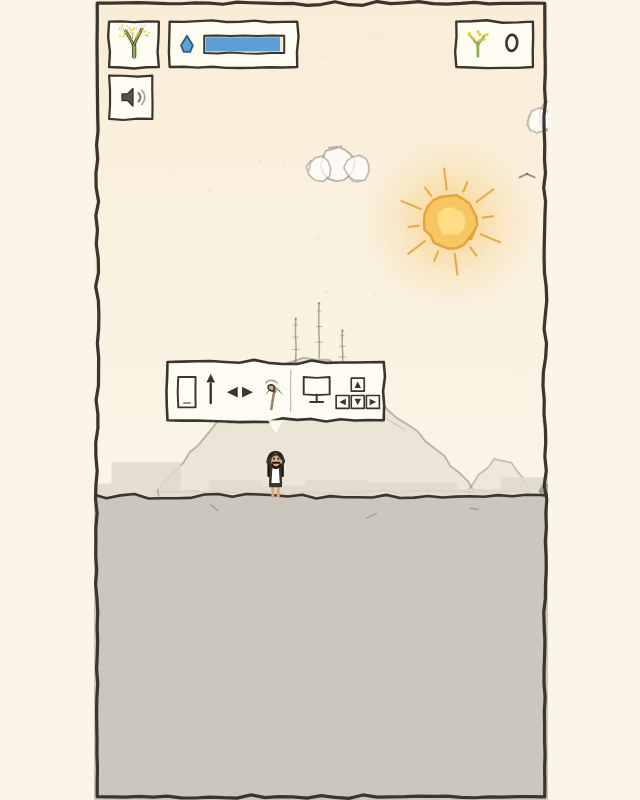
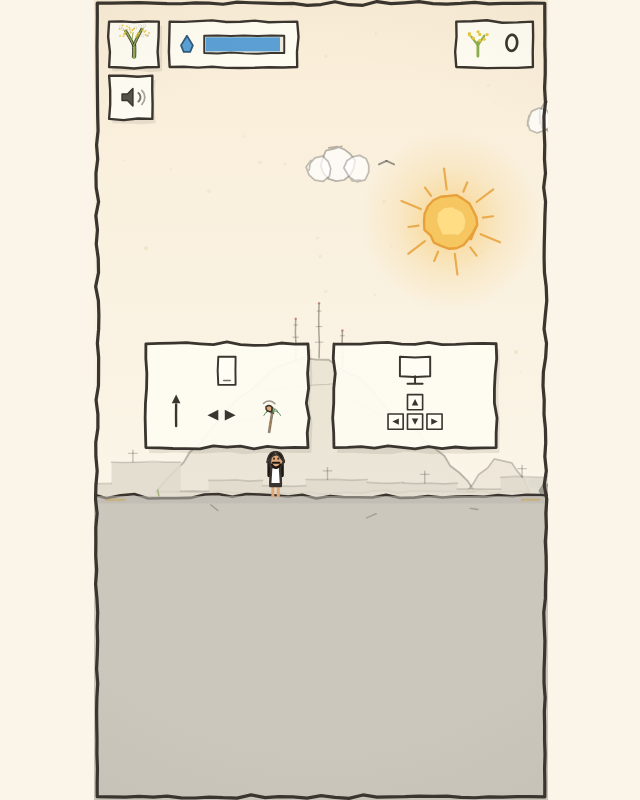
Before and after one commit to lifeaquaticwithstevezissou/la-odisea-de-odiseo, a plain HTML site: page index.html in a window 1280 px wide. Both pictures are taken after a click on the button "EMPEZAR". Shown: the whole page, without its empty margins (319-959 px from the left). Drawn offline with Linux system fonts and the light colour scheme; animation ran at ten frames a second.

Commit message:
Visual polish: centered two-card tutorial, symmetric share/reload buttons with hover+press fx, unified skyline art, richer background life

```diff
--- a/game.js
+++ b/game.js
@@ -433,11 +433,23 @@ function setPtrZone(id,z){
 }
 function releasePtr(id){ if(ptrZones.delete(id)) recomputeVk(); }
 function inRect(lx,ly,r){ return lx>=r.x-6&&lx<=r.x+r.w+6&&ly>=r.y-6&&ly<=r.y+r.h+6; }
-// album layout rects (keep in sync with drawAlbum's card grid)
-const ALBSHOT={x:VW/2-23,y:VH-70,w:46,h:46};
-const ALBREL={x:VW/2-93,y:VH-70,w:46,h:46};   // reload (restart run) in the album
-const OVERREL={x:VW/2-100,y:565,w:46,h:46};   // reload on the death screen, left of the shot button
+// album layout rects (keep in sync with drawAlbum's card grid).
+// bottom action pairs sit symmetric around the center line
+const ALBREL={x:VW/2-58,y:VH-70,w:46,h:46};   // reload (restart run) in the album
+const ALBSHOT={x:VW/2+12,y:VH-70,w:46,h:46};  // share, right of reload
+const OVERREL={x:VW/2-58,y:562,w:46,h:46};    // reload on the death screen
+const OVERSHARE={x:VW/2+12,y:562,w:46,h:46};  // share, right of reload
 const BIGALB={x:VW/2-80,y:405,w:160,h:70}; // death-screen shortcut to the tree album
+// hover / press feedback for every canvas button
+let hoverBtn=null, pressBtn=null, pressT=0;
+function visibleButtons(){
+  const L=[];
+  if(state!=='caught'){ L.push(['alb',ALB],['mute',MUTE]); }
+  if(state==='album'){ if(infoKind) L.push(['ishot',INFOSHOT]); else L.push(['arel',ALBREL],['ashot',ALBSHOT]); }
+  if(state==='over'&&btnsShown){ L.push(['orel',OVERREL],['oshot',OVERSHARE],['balb',BIGALB]); }
+  return L;
+}
+function buttonAt(lx,ly){ for(const [k,r] of visibleButtons()) if(inRect(lx,ly,r)) return k; return null; }
 const INFOCARD={x:46,y:150,w:VW-92,h:400};
 const INFOSHOT={x:INFOCARD.x+INFOCARD.w-58,y:INFOCARD.y+INFOCARD.h-58,w:46,h:46};
 function cardAt(lx,ly){
@@ -449,12 +461,21 @@ function cardAt(lx,ly){
   }
   return -1;
 }
-function downloadShot(){
-  cv.toBlob(b=>{
+function shareShot(){
+  sfxShutter();
+  cv.toBlob(async b=>{
     if(!b) return;
+    // native share sheet where available (phones); silent fallback to download
+    try{
+      const f=new File([b],'la-odisea-de-odiseo.png',{type:'image/png'});
+      if(navigator.canShare&&navigator.canShare({files:[f]})){
+        await navigator.share({files:[f],title:'La odisea de Odiseo'});
+        return;
+      }
+    }catch(err){ if(err&&err.name==='AbortError') return; }
     const a=document.createElement('a');
     a.href=URL.createObjectURL(b);
-    a.download='sonoran-doodle.png';
+    a.download='la-odisea-de-odiseo.png';
     a.click();
     setTimeout(()=>URL.revokeObjectURL(a.href),5000);
   });
@@ -463,15 +484,17 @@ cv.addEventListener('pointerdown',e=>{
   if(e.pointerType==='touch'&&e.cancelable) e.preventDefault(); // no browser gestures, ever
   initAudio();                        // unlock audio on the first touch gesture
   const [lx,ly]=toLogical(e);
+  const bk=buttonAt(lx,ly);
+  if(bk){ pressBtn=bk; pressT=0.16; } // press squish on whichever button was hit
   if(state!=='caught'&&inRect(lx,ly,MUTE)){ toggleMute(); sfxClick(); return; }
   if(state!=='caught'&&inRect(lx,ly,ALB)){ toggleAlbum(); return; }
   if(state==='album'){
     if(infoKind){
-      if(inRect(lx,ly,INFOSHOT)) downloadShot();
+      if(inRect(lx,ly,INFOSHOT)) shareShot();
       else infoKind=null;          // tap anywhere else closes the info card
       return;
     }
-    if(inRect(lx,ly,ALBSHOT)){ downloadShot(); return; }
+    if(inRect(lx,ly,ALBSHOT)){ shareShot(); return; }
     if(inRect(lx,ly,ALBREL)){ restartRun(); return; }
     const ci=cardAt(lx,ly);
     if(ci>=0&&(treeCounts[NATIVES[ci]]||0)>0){ infoKind=NATIVES[ci]; return; }
@@ -481,6 +504,7 @@ cv.addEventListener('pointerdown',e=>{
   if(state==='over'){
     if(!btnsShown&&overPlan) overT=overPlan.btnsAt+0.01;      // first tap skips the reveal
     else if(inRect(lx,ly,OVERREL)) restartRun();              // reload button
+    else if(inRect(lx,ly,OVERSHARE)) shareShot();             // share button
     else if(inRect(lx,ly,BIGALB)) toggleAlbum();              // big album button
     else restartRun();                                        // any other tap restarts
     return;
@@ -496,6 +520,7 @@ cv.addEventListener('pointerdown',e=>{
 });
 cv.addEventListener('pointermove',e=>{
   const [lx,ly]=toLogical(e);
+  hoverBtn=buttonAt(lx,ly);                                   // button hover feedback
   if(state==='album'){ hoverCard=cardAt(lx,ly); return; }     // card hover lift
   // only react to PRESSED pointers (in ptrSwipe). Otherwise a hovering mouse
   // with no button held would keep steering the character around.
@@ -767,11 +792,23 @@ function drawGround(){
   for(let i=1;i<pts.length;i++) jseg(pts[i-1][0],pts[i-1][1],pts[i][0],pts[i][1],edgeSeed(i-1),2.4);
   ink(2.4);
 
+  // sidewalk edge: a subtle darker band along the top of the concrete
+  for(const s of vis){
+    ctx.beginPath();
+    ctx.moveTo(s.x0,s.y); ctx.lineTo(s.x1,s.y);
+    ctx.lineTo(s.x1,s.y+7); ctx.lineTo(s.x0,s.y+7); ctx.closePath();
+    fillA('#bdb9af',0.55);
+  }
   for(const s of vis){
     for(let x=Math.ceil(s.x0/48)*48;x<s.x1;x+=48){
       const r=sr(x*7+worldSeed);
       if(r<0.3){ skLine(x,s.y+srr(x,8,26),x+srr(x+1,5,10),s.y+srr(x+2,10,30),x|0,1); ink(1.2,C.ink,0.3); }
       else if(r<0.55){ skLine(x,s.y,x+srr(x+3,-3,3),s.y-srr(x+4,5,10),x|0,0.8); ink(1.4,'#9aa86b',0.8); }
+      else if(r<0.68){ skLine(x,s.y+3.5,x+16,s.y+3.5,(x|0)+5,0.4); ink(2.2,'#c9a23c',0.4); } // painted curb dash
+      else if(r<0.75){ // manhole cover
+        ctx.beginPath(); ctx.ellipse(x,s.y+16,7,3,0,0,7); fillA('#a8a49a',0.8);
+        skEllipse(x,s.y+16,7,3,(x|0)+6); ink(1.3,C.ink,0.3);
+      }
     }
   }
 }
@@ -1322,43 +1359,57 @@ function drawCrown(x,y,w){
   skPath([[x-w/2,y],[x-w/2,y-h*0.7],[x-w/4,y-h*0.4],[x,y-h],[x+w/4,y-h*0.4],[x+w/2,y-h*0.7],[x+w/2,y]],(x|0)+7,0.8,true);
   fillA(C.gold); ink(1.8);
 }
-function drawShotBtn(r,seed){
+// every canvas button flows through here: soft shadow at rest, lift on hover,
+// squish on press -- consistent tactile feel across the whole UI
+function chipFx(key,r,seed,inner){
+  const hov=hoverBtn===key, prs=pressBtn===key;
+  const s=prs?0.9:hov?1.07:1;
+  const cx=r.x+r.w/2, cy=r.y+r.h/2;
+  ctx.save();
+  ctx.translate(cx,cy); ctx.scale(s,s); ctx.translate(-cx,-cy);
+  const dy=hov&&!prs?-2:0;
+  ctx.translate(0,dy);
+  skPath([[r.x+3,r.y+4-dy],[r.x+r.w+3,r.y+4-dy],[r.x+r.w+3,r.y+r.h+4-dy],[r.x+3,r.y+r.h+4-dy]],seed+9,1.2,true);
+  fillA(C.ink,hov?0.16:0.10);
   skPath([[r.x,r.y],[r.x+r.w,r.y],[r.x+r.w,r.y+r.h],[r.x,r.y+r.h]],seed,1.4,true);
-  fillA('#fffdf4',0.95); ink(2.2);
-  const cx=r.x+r.w/2;
-  skLine(cx,r.y+10,cx,r.y+24,seed+1,0.5); ink(2.6);
-  skPath([[cx-5,r.y+20],[cx+5,r.y+20],[cx,r.y+28]],seed+2,0.4,true); fillA(C.ink);
-  skLine(r.x+11,r.y+r.h-11,r.x+r.w-11,r.y+r.h-11,seed+3,0.5); ink(2.6);
-}
-function drawReloadBtn(r,seed){
-  skPath([[r.x,r.y],[r.x+r.w,r.y],[r.x+r.w,r.y+r.h],[r.x,r.y+r.h]],seed,1.4,true);
-  fillA('#fffdf4',0.95); ink(2.2);
-  const cx=r.x+r.w/2, cy=r.y+r.h/2;
+  fillA(hov?'#ffffff':'#fffdf4',0.96); ink(hov?2.8:2.2);
+  inner(cx,cy,r);
+  ctx.restore();
+}
+function drawShareBtn(r,key,seed){
+  chipFx(key,r,seed,(cx,cy)=>{
+    // share: a box with an arrow flying out the top
+    skPath([[cx-8,cy+1],[cx-8,cy+10],[cx+8,cy+10],[cx+8,cy+1]],seed+2,0.6); ink(2.2);
+    skLine(cx,cy+4,cx,cy-9,seed+3,0.5); ink(2.4);
+    skPath([[cx-5,cy-6],[cx+5,cy-6],[cx,cy-13]],seed+4,0.4,true); fillA(C.ink);
+  });
+}
+function drawReloadBtn(r,key,seed){
+  chipFx(key,r,seed,(cx,cy)=>{
     ctx.beginPath(); ctx.arc(cx,cy,9,-0.5,4.3); ink(2.6);
     skPath([[cx+12,cy-9],[cx+3,cy-8],[cx+9,cy-1]],seed+1,0.4,true); fillA(C.ink);
+  });
 }
 function drawAlbumBtn(){
   if(state==='caught') return;
-  skPath([[ALB.x,ALB.y],[ALB.x+ALB.w,ALB.y],[ALB.x+ALB.w,ALB.y+ALB.h],[ALB.x,ALB.y+ALB.h]],881,1.4,true);
-  fillA('#fffdf4',0.92); ink(2.2);
+  chipFx('alb',ALB,881,(cx,cy)=>{
     if(state==='album'){
       skLine(ALB.x+14,ALB.y+14,ALB.x+ALB.w-14,ALB.y+ALB.h-14,882,0.8); ink(2.8);
       skLine(ALB.x+ALB.w-14,ALB.y+14,ALB.x+14,ALB.y+ALB.h-14,883,0.8); ink(2.8);
     } else {
-    ctx.save(); ctx.translate(ALB.x+ALB.w/2,ALB.y+ALB.h-9); ctx.scale(0.44,0.44); drawPaloVerde(77); ctx.restore();
-  }
+      ctx.save(); ctx.translate(cx,ALB.y+ALB.h-9); ctx.scale(0.44,0.44); drawPaloVerde(77); ctx.restore();
+    }
+  });
 }
 function drawMuteBtn(){
   if(state==='caught') return;
-  const b=MUTE, cx=b.x+b.w/2, cy=b.y+b.h/2;
-  skPath([[b.x,b.y],[b.x+b.w,b.y],[b.x+b.w,b.y+b.h],[b.x,b.y+b.h]],884,1.2,true);
-  fillA('#fffdf4',0.92); ink(2);
-  // little speaker
+  chipFx('mute',MUTE,884,(cx,cy)=>{
     skPath([[cx-8,cy-3],[cx-3,cy-3],[cx+2,cy-8],[cx+2,cy+8],[cx-3,cy+3],[cx-8,cy+3]],885,0.6,true);
     fillA(C.ink,0.85); ink(1.4);
     if(muted){ skLine(cx+5,cy-6,cx+12,cy+6,886,0.6); ink(2.4,C.alert); } // slash when muted
     else { ctx.beginPath(); ctx.arc(cx+4,cy,5,-0.9,0.9); ink(1.8,C.ink,0.7);
            ctx.beginPath(); ctx.arc(cx+4,cy,9,-0.8,0.8); ink(1.6,C.ink,0.45); } // sound waves
+  });
 }
 function drawTitle(){
   // logo title -- the top of the visual hierarchy on the start screen, sitting
@@ -1402,44 +1453,48 @@ function drawGoodBoyLogo(cx,cy){
   ctx.textAlign='center';
 }
 function drawTutorial(){
-  // iconographic controls hint above the character, shown for a few seconds
-  // after starting a run. Left: phone (swipe up / hold sides / hold palm).
-  // Right: pc (arrow keys). Fades out over its final second.
+  // two separate control cards, centered in the window: phone | pc.
+  // Fades out over its final second.
   const a=Math.min(1,tutT);
-  const px=player.x, py=player.feet-96;
-  skPath([[px-100,py-28],[px+100,py-28],[px+100,py+26],[px-100,py+26]],9101,2,true);
-  fillA('#fffdf4',0.94*a); ink(2.4,C.ink,a);
-  skPath([[px-7,py+26],[px+7,py+26],[px,py+38]],9102,0.6,true); fillA('#fffdf4',0.94*a);
+  const cy=318, cw=150, ch=96, gap=24;
+  const lx0=VW/2-gap/2-cw, rx0=VW/2+gap/2;
+  const card=(x,seed)=>{
+    skPath([[x+3,cy+5],[x+cw+3,cy+5],[x+cw+3,cy+ch+5],[x+3,cy+ch+5]],seed+9,1.4,true); fillA(C.ink,0.10*a);
+    skPath([[x,cy],[x+cw,cy],[x+cw,cy+ch],[x,cy+ch]],seed,1.8,true);
+    fillA('#fffdf4',0.94*a); ink(2.6,C.ink,a);
+  };
   const tri=(x,y,d,s)=>{
     const t=d==='l'?[[x+s,y-s],[x+s,y+s],[x-s,y]]:d==='r'?[[x-s,y-s],[x-s,y+s],[x+s,y]]
           :d==='u'?[[x-s,y+s],[x+s,y+s],[x,y-s]]:[[x-s,y-s],[x+s,y-s],[x,y+s]];
     skPath(t,((x*3+y*7)|0),0.3,true); fillA(C.ink,a);
   };
-  // phone glyph
-  skPath([[px-90,py-14],[px-74,py-14],[px-74,py+14],[px-90,py+14]],9104,0.8,true);
+  // ---- left card: phone ----
+  card(lx0,9101);
+  const pcx=lx0+cw/2;
+  // phone glyph, top center
+  skPath([[pcx-8,cy+12],[pcx+8,cy+12],[pcx+8,cy+38],[pcx-8,cy+38]],9104,0.8,true);
   fillA('#fffdf4',a); ink(1.8,C.ink,a);
-  skLine(px-85,py+10,px-79,py+10,9105,0.3); ink(1.4,C.ink,0.7*a);
-  // swipe up = jump
-  skLine(px-60,py+10,px-60,py-8,9106,0.6); ink(2.2,C.ink,a); tri(px-60,py-13,'u',4);
-  // hold sides = walk
-  tri(px-40,py,'l',5); tri(px-26,py,'r',5);
-  // hold the palm = replant
-  ctx.save(); ctx.translate(px-4,py+16); ctx.scale(0.22,0.22); drawPalm(0,0,5,1); ctx.restore();
-  skCircle(px-4,py-4,3,9107,0.5); fillA(C.skin,a); ink(1.4,C.ink,a);
-  ctx.beginPath(); ctx.arc(px-4,py-4,7,-2.4,-0.7); ink(1.4,C.ink,0.5*a);
-  // divider
-  skLine(px+14,py-20,px+14,py+18,9108,0.8); ink(1.2,C.ink,0.3*a);
-  // pc glyph (monitor)
-  skPath([[px+26,py-14],[px+50,py-14],[px+50,py+2],[px+26,py+2]],9109,0.8,true);
+  skLine(pcx-3,cy+34,pcx+3,cy+34,9105,0.3); ink(1.4,C.ink,0.7*a);
+  // gestures row: swipe up | hold sides | hold palm
+  skLine(lx0+28,cy+76,lx0+28,cy+56,9106,0.6); ink(2.2,C.ink,a); tri(lx0+28,cy+51,'u',4);
+  tri(lx0+62,cy+66,'l',5); tri(lx0+78,cy+66,'r',5);
+  ctx.save(); ctx.translate(lx0+114,cy+82); ctx.scale(0.24,0.24); drawPalm(0,0,5,1); ctx.restore();
+  skCircle(lx0+114,cy+60,3,9107,0.5); fillA(C.skin,a); ink(1.4,C.ink,a);
+  ctx.beginPath(); ctx.arc(lx0+114,cy+60,7,-2.4,-0.7); ink(1.4,C.ink,0.5*a);
+  // ---- right card: pc ----
+  card(rx0,9201);
+  const mcx=rx0+cw/2;
+  // monitor glyph
+  skPath([[mcx-14,cy+12],[mcx+14,cy+12],[mcx+14,cy+30],[mcx-14,cy+30]],9109,0.8,true);
   fillA('#fffdf4',a); ink(1.8,C.ink,a);
-  skLine(px+38,py+2,px+38,py+8,9110,0.3); ink(1.8,C.ink,a);
-  skLine(px+32,py+9,px+44,py+9,9111,0.3); ink(1.8,C.ink,a);
+  skLine(mcx,cy+30,mcx,cy+36,9110,0.3); ink(1.8,C.ink,a);
+  skLine(mcx-7,cy+37,mcx+7,cy+37,9111,0.3); ink(1.8,C.ink,a);
   // arrow keys
   const kc=(x,y,d)=>{
-    skPath([[x-6,y-6],[x+6,y-6],[x+6,y+6],[x-6,y+6]],((x*7)|0),0.5,true);
+    skPath([[x-7,y-7],[x+7,y-7],[x+7,y+7],[x-7,y+7]],((x*7)|0),0.5,true);
     fillA('#fffdf4',a); ink(1.5,C.ink,a); tri(x,y,d,3);
   };
-  kc(px+62,py+9,'l'); kc(px+76,py-7,'u'); kc(px+76,py+9,'d'); kc(px+90,py+9,'r');
+  kc(mcx-18,cy+72,'l'); kc(mcx,cy+54,'u'); kc(mcx,cy+72,'d'); kc(mcx+18,cy+72,'r');
 }
 function drawUI(){
   if(state==='menu') return;
@@ -1521,11 +1576,24 @@ function drawSkyScreen(){
   for(let i=0;i<3;i++){
     drawCloud(mod(i*577+tm*7-cam.x*0.12,VW+360)-180,64+i*44,800+i*9);
   }
-  for(let i=0;i<2;i++){
-    const bx=mod(tm*26+i*430-cam.x*0.2,VW+240)-120, by=110+i*46+Math.sin(tm*2+i*3)*9;
+  for(let i=0;i<3;i++){
+    const bx=mod(tm*26+i*300-cam.x*0.2,VW+240)-120, by=104+i*40+Math.sin(tm*2+i*3)*9;
     const fl=Math.sin(tm*9+i)*3;
     skLine(bx-7,by,bx,by-4-fl,880+i,0.5); ink(1.8,C.ink,0.5);
     skLine(bx,by-4-fl,bx+7,by,884+i,0.5); ink(1.8,C.ink,0.5);
+  }
+  // thin cloud wisps drifting slowly
+  for(let i=0;i<2;i++){
+    const wx=mod(i*731+tm*4-cam.x*0.08,VW+300)-150, wy=180+i*70;
+    skLine(wx,wy,wx+70,wy-3,860+i,2.2); ink(2,'#ffffff',0.5);
+    skLine(wx+14,wy+5,wx+58,wy+3,862+i,1.8); ink(1.6,'#ffffff',0.35);
+  }
+  // sun-warmed dust motes floating in the air
+  for(let i=0;i<9;i++){
+    const mx=mod(i*173+tm*(6+i%3*3)-cam.x*0.3,VW+40)-20;
+    const my=140+((i*97)%340)+Math.sin(tm*0.8+i)*10;
+    ctx.beginPath(); ctx.arc(mx,my,1.1+(i%3)*0.4,0,7);
+    fillA('#d8b878',0.14+(i%3)*0.04);
   }
   // El Cerro de la Campana rising behind the city, drifting with parallax.
   // phase keeps one cerro horizontally centered at the start of a run
@@ -1557,12 +1625,12 @@ function drawSun(){
   skCircle(sx,sy,13,49); fillA('#ffdf8a',0.9);
 }
 function drawCity(){
-  // Hermosillo skyline: low and flat, pure silhouette, no detail.
-  // The fill runs all the way to the bottom of the screen so that when the
-  // player climbs high (and the real ground scrolls off-screen), no hard
-  // bottom edge / crop of the background is ever visible.
+  // Hermosillo skyline, drawn in the same faint-ink doodle language as the
+  // cerro so the two read as one scene. The fill runs to the bottom of the
+  // screen so no hard crop is ever visible when the player climbs high.
   const par=0.15, step=90, off=cam.x*par;
   const baseY=VH*0.625, bottom=VH+40, i0=Math.floor(off/step)-1, n=Math.ceil(VW/step)+3;
+  const roof=[];
   ctx.beginPath();
   ctx.moveTo(-30,bottom);
   for(let i=0;i<=n;i++){
@@ -1571,9 +1639,29 @@ function drawCity(){
     const mid=x0+step*srr(gi*7+902,0.45,0.8);
     ctx.lineTo(x0,baseY-h1); ctx.lineTo(mid,baseY-h1);
     ctx.lineTo(mid,baseY-h2); ctx.lineTo(x0+step,baseY-h2);
+    roof.push([gi,x0,mid,h1,h2]);
   }
   ctx.lineTo(VW+30,bottom); ctx.closePath();
   fillA('#e0dbcd',0.85);
+  // faint sketchy roofline stroke, matching the cerro's outline weight
+  for(const [gi,x0,mid,h1,h2] of roof){
+    skLine(x0,baseY-h1,mid,baseY-h1,gi*3+911,1.2); ink(1.6,C.ink,0.16);
+    skLine(mid,baseY-h2,x0+step,baseY-h2,gi*3+912,1.2); ink(1.6,C.ink,0.16);
+  }
+  // rooftop life: tv antennas, water tanks, ac boxes -- sparse, low alpha
+  for(const [gi,x0,mid,h1,h2] of roof){
+    const r=sr(gi*23+921);
+    if(r<0.28){ const ax=x0+step*0.22; // antenna
+      skLine(ax,baseY-h1,ax,baseY-h1-11,gi+922,0.5); ink(1.3,C.ink,0.28);
+      skLine(ax-4,baseY-h1-8,ax+4,baseY-h1-8,gi+923,0.4); ink(1.1,C.ink,0.24);
+    } else if(r<0.46){ const tx=mid+step*0.12; // water tank
+      skPath([[tx-5,baseY-h2],[tx-5,baseY-h2-8],[tx+5,baseY-h2-8],[tx+5,baseY-h2]],gi+924,0.6,true);
+      fillA('#d4cebd',0.7); ink(1.3,C.ink,0.22);
+    } else if(r<0.58){ const bx=x0+step*0.6; // ac box
+      skPath([[bx-4,baseY-h1],[bx-4,baseY-h1-5],[bx+4,baseY-h1-5],[bx+4,baseY-h1]],gi+925,0.5,true);
+      fillA('#d9d3c2',0.7); ink(1.2,C.ink,0.2);
+    }
+  }
 }
 
 // ================= album screen =================
@@ -1616,8 +1704,8 @@ function drawAlbum(){
       drawStarIcon(x+cw/2+(j-2)*19,y+112,6,unlocked&&j<st,(i*17+j*7)|0);
     }
   }
-  drawShotBtn(ALBSHOT,552);
-  drawReloadBtn(ALBREL,553);
+  drawReloadBtn(ALBREL,'arel',553);
+  drawShareBtn(ALBSHOT,'ashot',552);
   // info card for a tapped species
   if(infoKind){
     ctx.fillStyle='rgba(58,53,46,0.28)'; ctx.fillRect(0,0,VW,VH);
@@ -1636,7 +1724,7 @@ function drawAlbum(){
     for(let i=0;i<dl.length;i++) ctx.fillText(dl[i],VW/2,r.y+256+i*21);
     const st=starsOf(infoKind);
     for(let j=0;j<5;j++) drawStarIcon(VW/2+(j-2)*24,r.y+346,7.5,j<st,(j*7+77)|0);
-    drawShotBtn(INFOSHOT,551);
+    drawShareBtn(INFOSHOT,'ishot',551);
   }
 }
 function toggleAlbum(){
@@ -1645,11 +1733,10 @@ function toggleAlbum(){
   ptrZones.clear(); ptrSwipe.clear(); recomputeVk(); // never carry held walk-pointers across screens
   if(state==='album'){
     state=albumReturn;
-    if(state==='over'&&btnsShown){ shotBtn.style.display='block'; }
     if(state==='menu'){ startBtn.style.display='block'; }
   } else if(state==='menu'||state==='play'||state==='over'){
     albumReturn=state; state='album';
-    startBtn.style.display='none'; shotBtn.style.display='none';
+    startBtn.style.display='none';
   }
 }
 
@@ -1711,7 +1798,10 @@ function drawOverScreen(){
   if(overT>pl.btnsAt){
     const u=overT-pl.btnsAt;
     const shake=Math.sin(u*30)*4*Math.exp(-2.5*u);
+    const bs=pressBtn==='balb'?0.94:hoverBtn==='balb'?1.04:1;
     ctx.save(); ctx.translate(shake,0);
+    ctx.translate(BIGALB.x+BIGALB.w/2,BIGALB.y+BIGALB.h/2); ctx.scale(bs,bs);
+    ctx.translate(-(BIGALB.x+BIGALB.w/2),-(BIGALB.y+BIGALB.h/2));
     skPath([[BIGALB.x,BIGALB.y],[BIGALB.x+BIGALB.w,BIGALB.y],[BIGALB.x+BIGALB.w,BIGALB.y+BIGALB.h],[BIGALB.x,BIGALB.y+BIGALB.h]],661,2,true);
     fillA('#fffdf4'); ink(2.6);
     ctx.save(); ctx.translate(BIGALB.x+42,BIGALB.y+BIGALB.h-12); ctx.scale(0.72,0.72); drawPalm(0,0,5,1); ctx.restore();
@@ -1723,7 +1813,8 @@ function drawOverScreen(){
     ctx.font='700 13px '+FONT; ctx.textAlign='center'; ctx.textBaseline='middle'; ctx.fillStyle=C.ink;
     ctx.fillText(nUnl+'/'+NATIVES.length,BIGALB.x+BIGALB.w-2,BIGALB.y+2);
     ctx.restore();
-    drawReloadBtn(OVERREL,668);
+    drawReloadBtn(OVERREL,'orel',668);
+    drawShareBtn(OVERSHARE,'oshot',669);
   }
   drawSparts();
 }
@@ -1761,10 +1852,10 @@ function render(){
         if(state==='play'&&t.kind==='native') drawTreeLabel(t);
       }
       drawFloats();
+    }
+    drawParts();
+    ctx.restore();
     if(state==='play'&&tutT>0) drawTutorial();
-    }
-    drawParts();
-    ctx.restore();
 
     if(state==='menu') drawTitle();
     drawUI();
@@ -1777,6 +1868,11 @@ function render(){
   }
   drawAlbumBtn();
   drawMuteBtn();
+  // soft vignette: barely-there warm darkening toward the corners
+  const vg=ctx.createRadialGradient(VW/2,VH/2,VH*0.42,VW/2,VH/2,VH*0.82);
+  vg.addColorStop(0,'rgba(90,70,40,0)');
+  vg.addColorStop(1,'rgba(90,70,40,0.10)');
+  ctx.fillStyle=vg; ctx.fillRect(0,0,VW,VH);
   ctx.restore();
   // sketchy frame around the playfield
   skPath([[3,3],[VW-3,3],[VW-3,VH-3],[3,VH-3]],9001,2,true); ink(3);
@@ -1794,6 +1890,7 @@ function update(dt){
   tm+=dt;
   boil=Math.floor(tm*7.7);
   if(waterShake>0) waterShake=Math.max(0,waterShake-dt);
+  if(pressT>0){ pressT-=dt; if(pressT<=0) pressBtn=null; }
   if(state==='play'&&tutT>0) tutT-=dt;
   updateHair(state==='menu'?menuDude:player,dt);   // rope-hair settles in every state
   if(state==='album') return;      // album pauses the world
@@ -1824,7 +1921,6 @@ function update(dt){
     if(newBest&&!overPlan.confettiDone&&overT>overPlan.bestAt){ overPlan.confettiDone=true; confetti(); sfxConfetti(); }
     if(!btnsShown&&overT>overPlan.btnsAt){
       btnsShown=true;
-      shotBtn.style.display='block';
       sfxPanel();
     }
   }
@@ -1849,17 +1945,14 @@ function update(dt){
 
 // ================= ui wiring =================
 const startBtn=document.getElementById('startBtn');
-const shotBtn=document.getElementById('shotBtn');
 function restartRun(){
   sfxClick();
-  shotBtn.style.display='none';
   sparts=[]; overPlan=null; btnsShown=false; infoKind=null;
   ptrZones.clear(); ptrSwipe.clear(); recomputeVk();
   plantHoldId=null;
   resetWorld(); state='play'; tutT=6;
 }
 startBtn.onclick=()=>{ initAudio(); sfxClick(); startBtn.style.display='none'; startBtn.blur(); resetWorld(); state='play'; tutT=6; };
-shotBtn.onclick=()=>{ shotBtn.blur(); sfxShutter(); downloadShot(); };
 
 resetWorld();
 requestAnimationFrame(frame);
```
Also changed, not shown: index.html (+1 -3 lines). Lines whose indentation alone changed are shown as unchanged.
